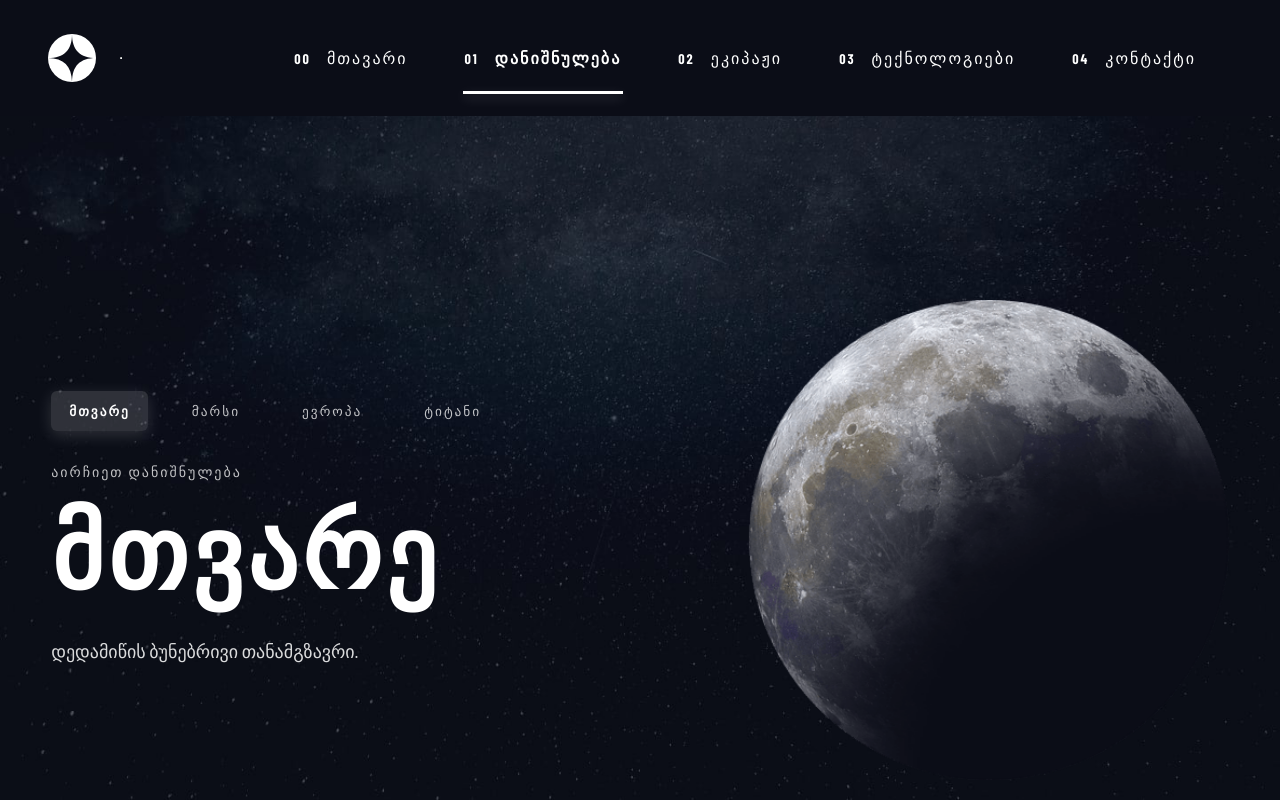
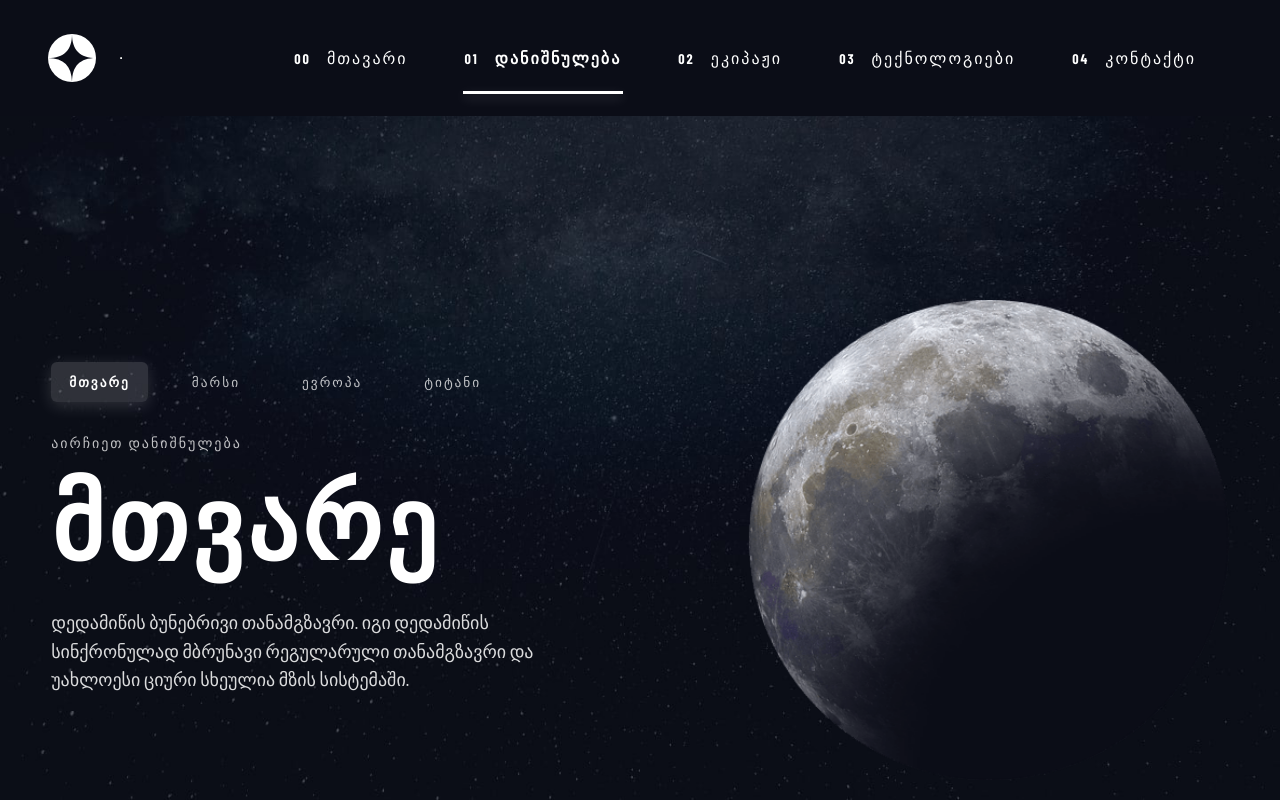
Before and after one commit to Nutsubidze423/Space-Tourism, an Angular app: page /destination in a window 1280 px wide. Built offline with nearby package versions, Linux system fonts and the light colour scheme; a web font is replaced by a local one.

Commit message:
Finalizing details

```diff
--- a/src/app/pages/destination/destination.ts
+++ b/src/app/pages/destination/destination.ts
@@ -22,25 +22,25 @@ export class Destination {
       name: 'მთვარე',
       short: 'მთვარე',
       description:
-        'დედამიწის ბუნებრივი თანამგზავრი.',
+        'დედამიწის ბუნებრივი თანამგზავრი. იგი დედამიწის სინქრონულად მბრუნავი რეგულარული თანამგზავრი და უახლოესი ციური სხეულია მზის სისტემაში.',
       image: '/assets/assets/destination/image-moon.png',
     },
     {
       name: 'მარსი',
       short: 'მარსი',
-      description: 'მეოთხე პლანეტა მზის სისტემაში ცნობილი როგორც წითელი პლანეტა.',
+      description: ' მეოთხე პლანეტა სიშორითა და მერკურის შემდეგ, ზომით ყველაზე მცირე პლანეტა მზის სისტემაში. მას რომაული ომის ღმერთის მარსის სახელი ჰქვია.',
       image: '/assets/assets/destination/image-mars.png',
     },
     {
       name: 'ევროპა',
       short: 'ევროპა',
-      description: ' პლანეტა იუპიტერის ბუნებრივი თანამგზავრი.',
+      description: ' ციური სხეული, პლანეტა იუპიტერის ბუნებრივი თანამგზავრი. შედის იუპიტერის გალილეისეულ თანამგზავრთა ჯგუფში.',
       image: '/assets/assets/destination/image-europa.png',
     },
     {
       name: 'ტიტანი',
       short: 'ტიტანი',
-      description: " სატურნის ყველაზე დიდი თანამგზავრი.",
+      description: " სატურნის ყველაზე დიდი თანამგზავრი (მზის სისტემაში სიდიდით მეორე). მეხუთეა პლანეტიდან დაშორების მხრივ.",
       image: '/assets/assets/destination/image-titan.png',
     },
   ];
```
Also changed, not shown: 1 other file (tests, documents, lock files or other folders).
